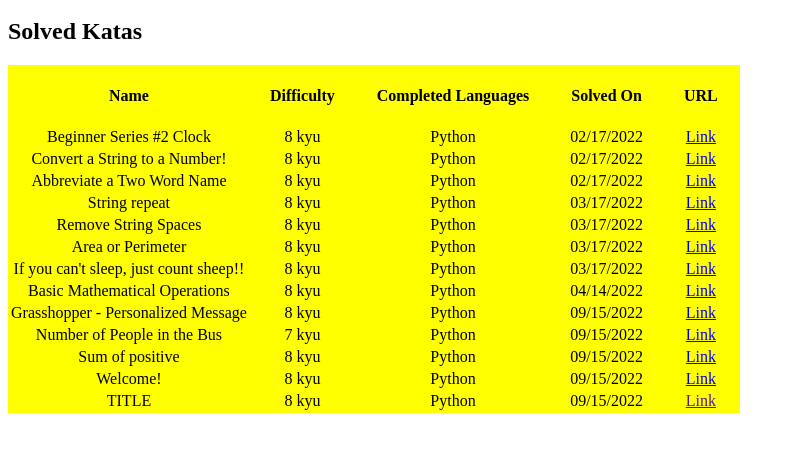
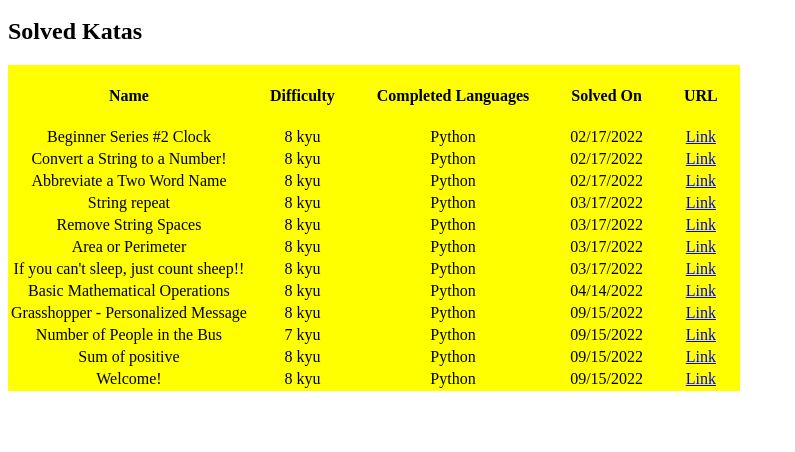
Before and after one commit to zachbirrell/zachbirrell.github.io, a plain HTML site: page index.html in a window 1280 px wide. Shown: the part 304-756 px from the top of the page, without its empty margins (0-795 px from the left). Drawn offline with Linux system fonts and the light colour scheme.

Commit message:
Update index.html

```diff
--- a/index.html
+++ b/index.html
@@ -118,14 +118,6 @@
             <td><a href="https://www.codewars.com/kata/577ff15ad648a14b780000e7">Link</a></td>
         </tr>
 
-        <tr>
-            <td>TITLE</td>
-            <td>8 kyu</td>
-            <td>Python</td>
-            <td>09/15/2022</td>
-            <td><a href="">Link</a></td>
-        </tr>
-
     </table>
 
 </body>
```
